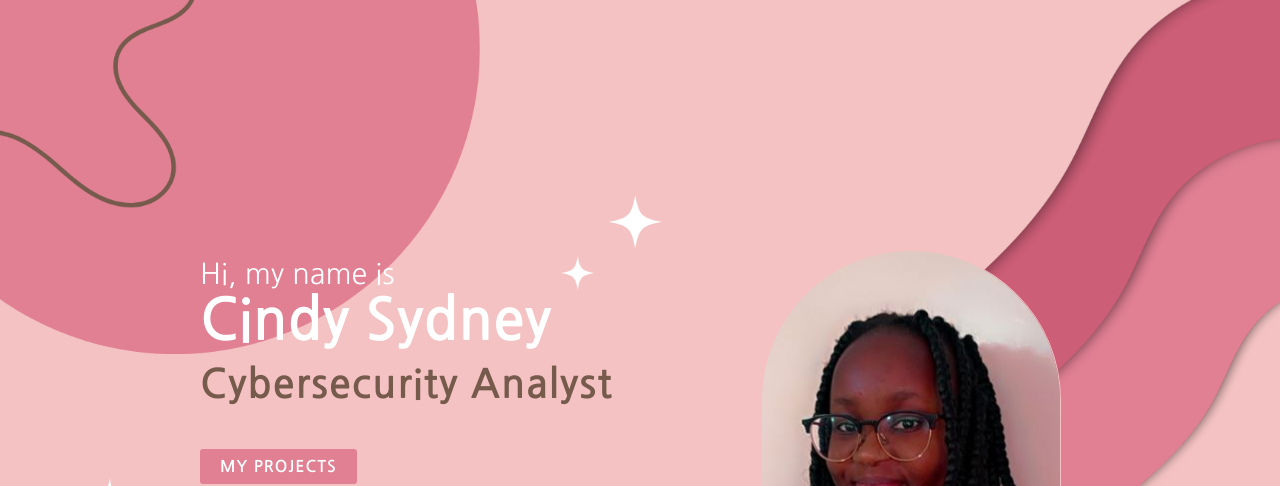
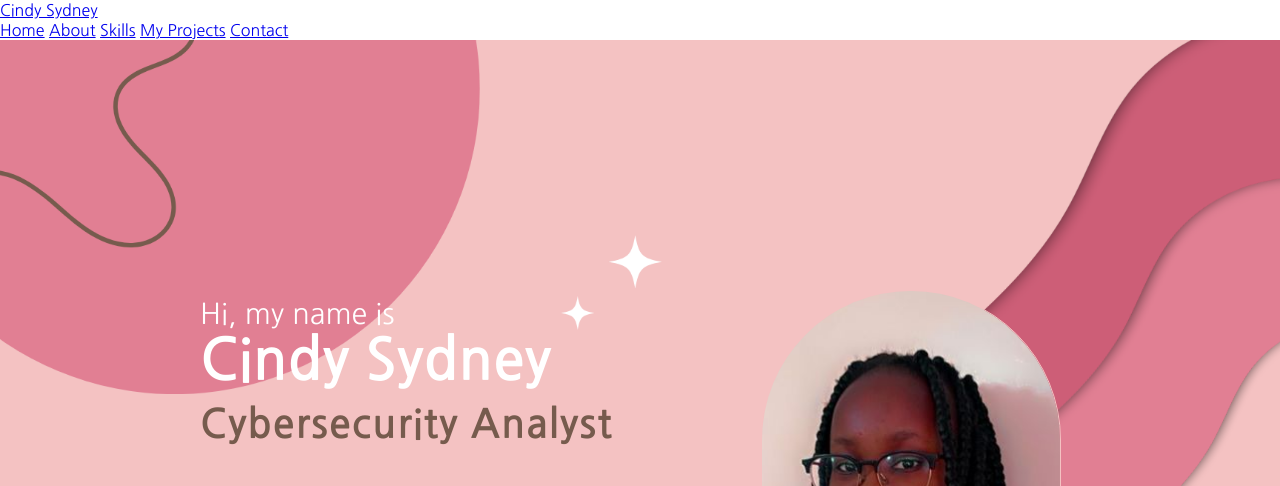
Before and after one commit to CindyBSydney/My-Portfolio, a plain HTML site: page index.html in a window 1280 px wide. Shown: the top 486 px of the page. Drawn offline with Linux system fonts and the light colour scheme.

Commit message:
feat(navigation): add navigation bar in index.html
Added navigation bar in index.html having home, about, skills, my projects and contact tabs.

```diff
--- a/index.html
+++ b/index.html
@@ -7,6 +7,17 @@
         <link rel="stylesheet" href="style.css">
         <link rel="stylesheet" href="https://cdnjs.cloudflare.com/ajax/libs/font-awesome/5.15.2/css/all.min.css">
     </head>
+
+    <header>
+        <a href="#" class="brand">Cindy Sydney</a>
+        <div class="navigation">
+            <a href="#">Home</a>
+            <a href="#">About</a>
+            <a href="#">Skills</a>
+            <a href="#">My Projects</a>
+            <a href="#">Contact</a>
+        </div>
+    </header>
 
     <body>
         <section class="main">
```
